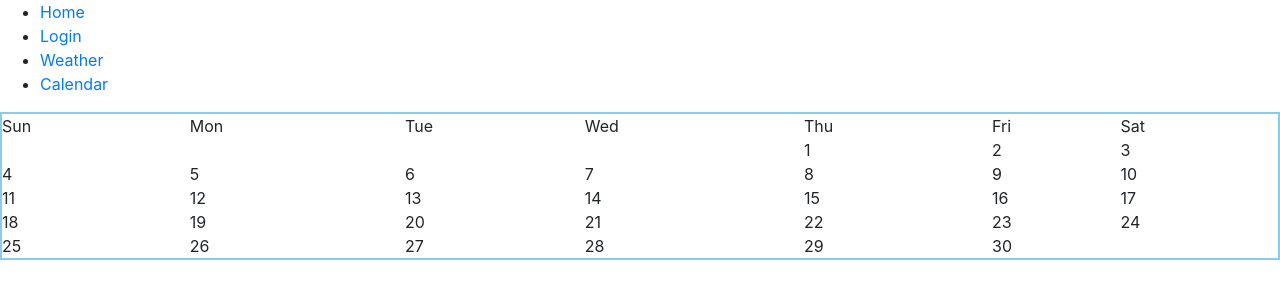
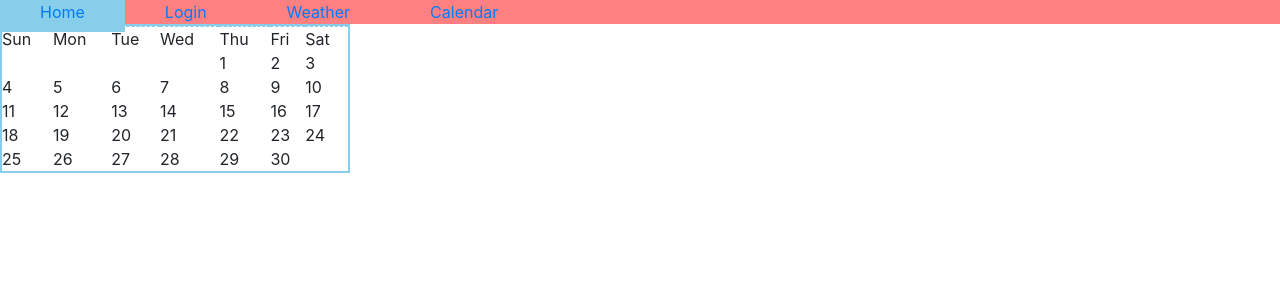
Before and after one commit to Jas802/react-daily-planner, a React (Create React App) app: page /calendar in a window 1280 px wide. Shown: the top 300 px of the page. Built offline with nearby package versions, Linux system fonts and the light colour scheme.

Commit message:
styled links

```diff
--- a/src/components/App.js
+++ b/src/components/App.js
@@ -15,7 +15,7 @@ function App() {
     <Router>
       <div>
         <header>
-          <ul>
+          <ul className="horizontal-list">
             <li>
             <Link to="/">Home</Link>
             </li>
--- a/src/components/Calendar.js
+++ b/src/components/Calendar.js
@@ -9,16 +9,16 @@ class Calendar extends React.Component {
         this.style.width = this.width
     }
 
-    style = {
-        position: "relative",
-        margin: "50px auto"
-    }
-
     state = {
         dateContext: moment(),
         today: moment(),
         showMonthPopup: false,
         showYearPopup: false
+    }
+
+    style = {
+        position: "relative",
+        margin: "50px auto"
     }
 
     weekdays = moment.weekdays(); // All weekdays
@@ -56,7 +56,7 @@ class Calendar extends React.Component {
 
         let blanks = [];
         for (let i = 0; i < this.firstDayOfMonth(); i++) { //loops through start of month to create empty day slots
-            blanks.push(<td className="emptySlot">
+            blanks.push(<td key={i * 80} className="emptySlot">
                 {""}
             </td>
             )
@@ -99,7 +99,7 @@ class Calendar extends React.Component {
             )
         });
     return (
-        <div className="calendar-container">
+        <div className="calendar-container" style={this.style}>
             <table className="calendar">
                 <thead>
                     <tr className="calendar-header"></tr>
--- a/src/css/app.css
+++ b/src/css/app.css
@@ -1 +1,16 @@
 @import 'calendar.css';
+
+.horizontal-list {
+    margin: 0;
+    padding: 0;
+    color: #1ab2ff;
+    background-color: #ff8080;
+}
+.horizontal-list li {
+    display: inline;
+    padding: 10px 40px;
+    color: #1ab2ff;
+}
+.horizontal-list li:hover {
+    background-color: skyblue;
+}
--- a/src/css/calendar.css
+++ b/src/css/calendar.css
@@ -17,3 +17,13 @@ tr {
     border-collapse: collapse;
     width: 100%;
 }
+
+.calendar-header {
+    border-bottom: 1px dashed skyblue;
+    font-size: 1.6em;
+}
+
+.calendar-header td {
+    border-spacing: 0;
+    padding-left: 5px;
+}
```
